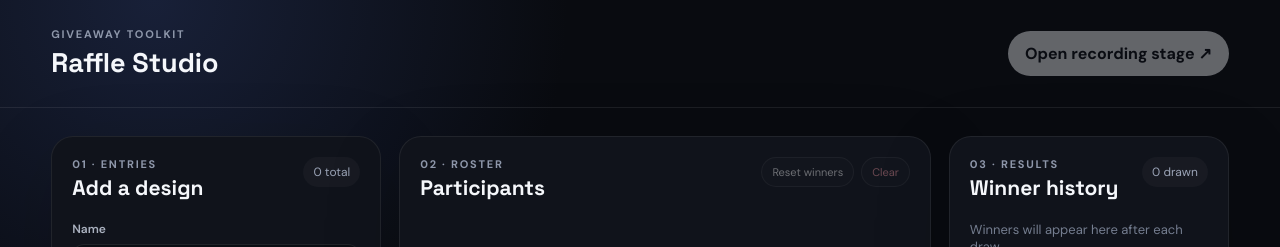
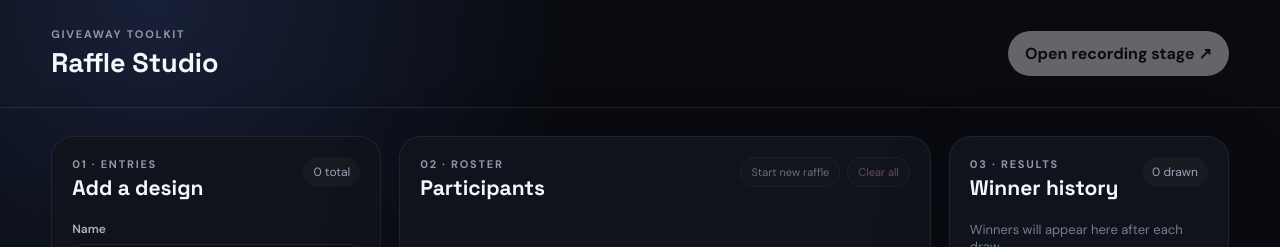
Before and after one commit to ahmedhmf/kora-ruffel, an Angular app: page / in a window 1280 px wide. Shown: the top 247 px of the page. Built offline with nearby package versions, Linux system fonts and the light colour scheme.

Commit message:
Add start new raffle button

```diff
--- a/src/app/app.component.html
+++ b/src/app/app.component.html
@@ -11,7 +11,7 @@
 <button class="primary" type="submit" [disabled]="!name.trim() || !designUrl()">Add participant</button>
 </form></section>
 <section class="panel roster-panel">
-<div class="panel-heading"><div><span class="eyebrow">02 · Roster</span><h2>Participants</h2></div><div class="toolbar"><button (click)="raffle.resetWinners()" [disabled]="!raffle.winners().length">Reset winners</button><button class="danger" (click)="raffle.clearAll()" [disabled]="!raffle.entries().length">Clear</button></div></div>
+<div class="panel-heading"><div><span class="eyebrow">02 · Roster</span><h2>Participants</h2></div><div class="toolbar"><button class="new-raffle" (click)="startNewRaffle()" [disabled]="!raffle.winners().length">Start new raffle</button><button class="danger" (click)="raffle.clearAll()" [disabled]="!raffle.entries().length">Clear all</button></div></div>
 @if (!raffle.entries().length) { <div class="empty"><div class="empty-ball">✦</div><h3>Your raffle is empty</h3><p>Add names and ball designs to begin.</p></div> }
 @else { <div class="entry-grid">@for (entry of raffle.entries(); track entry.id) { <article class="entry-card" [class.won]="entry.won"><div class="thumb">@if (isVideo(entry)) { <video [src]="entry.designUrl" muted loop autoplay playsinline></video> } @else { <img [src]="entry.designUrl" [alt]="entry.name + ' design'"> }@if (entry.won) {<span class="badge">Winner</span>}</div><div class="entry-meta"><div><strong>{{ entry.name }}</strong><span>{{ entry.instagram ? '@' + entry.instagram : 'No handle' }}</span></div><button aria-label="Remove entry" (click)="raffle.remove(entry.id)">×</button></div></article> }</div> }
 </section>
```
